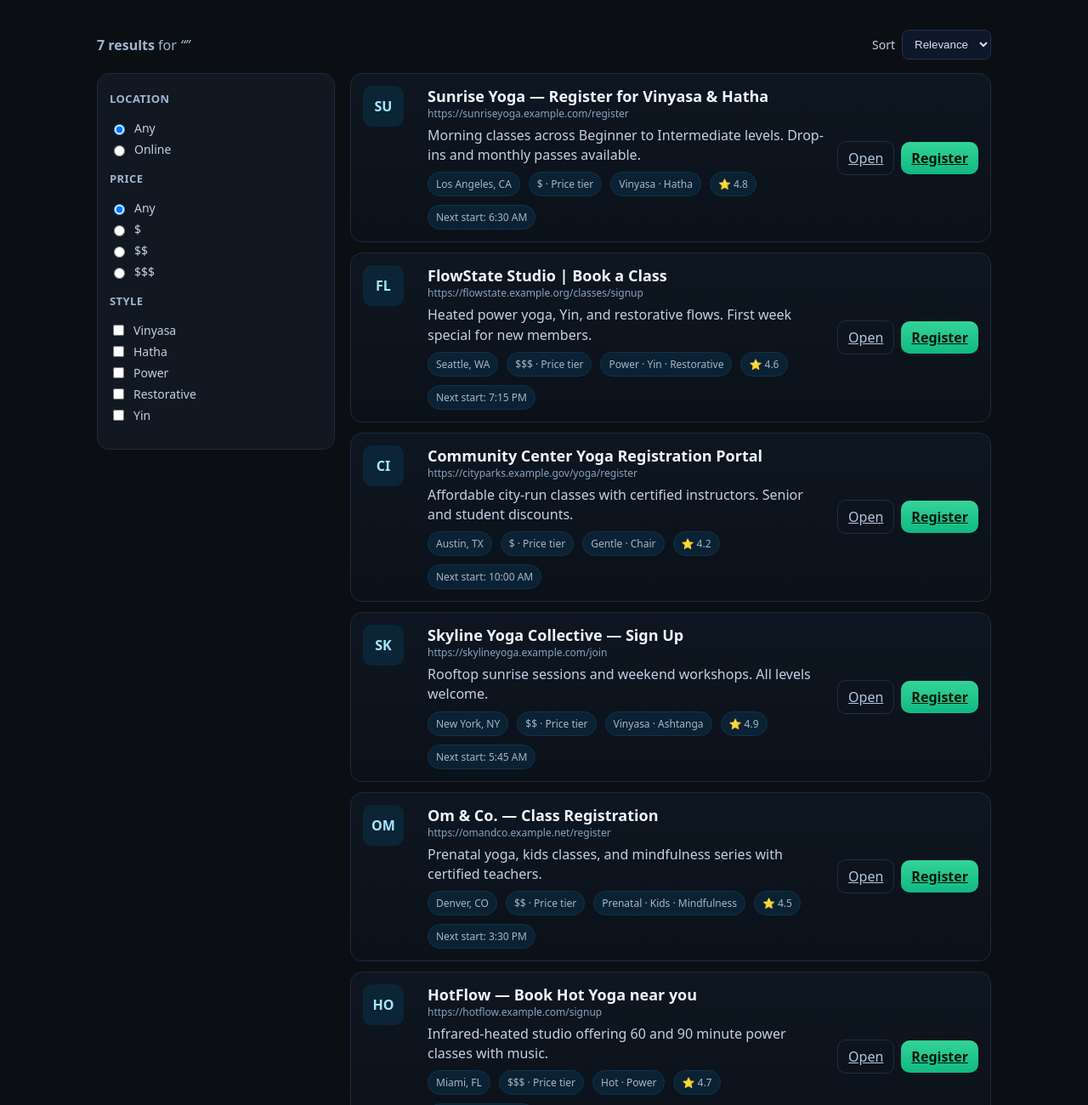
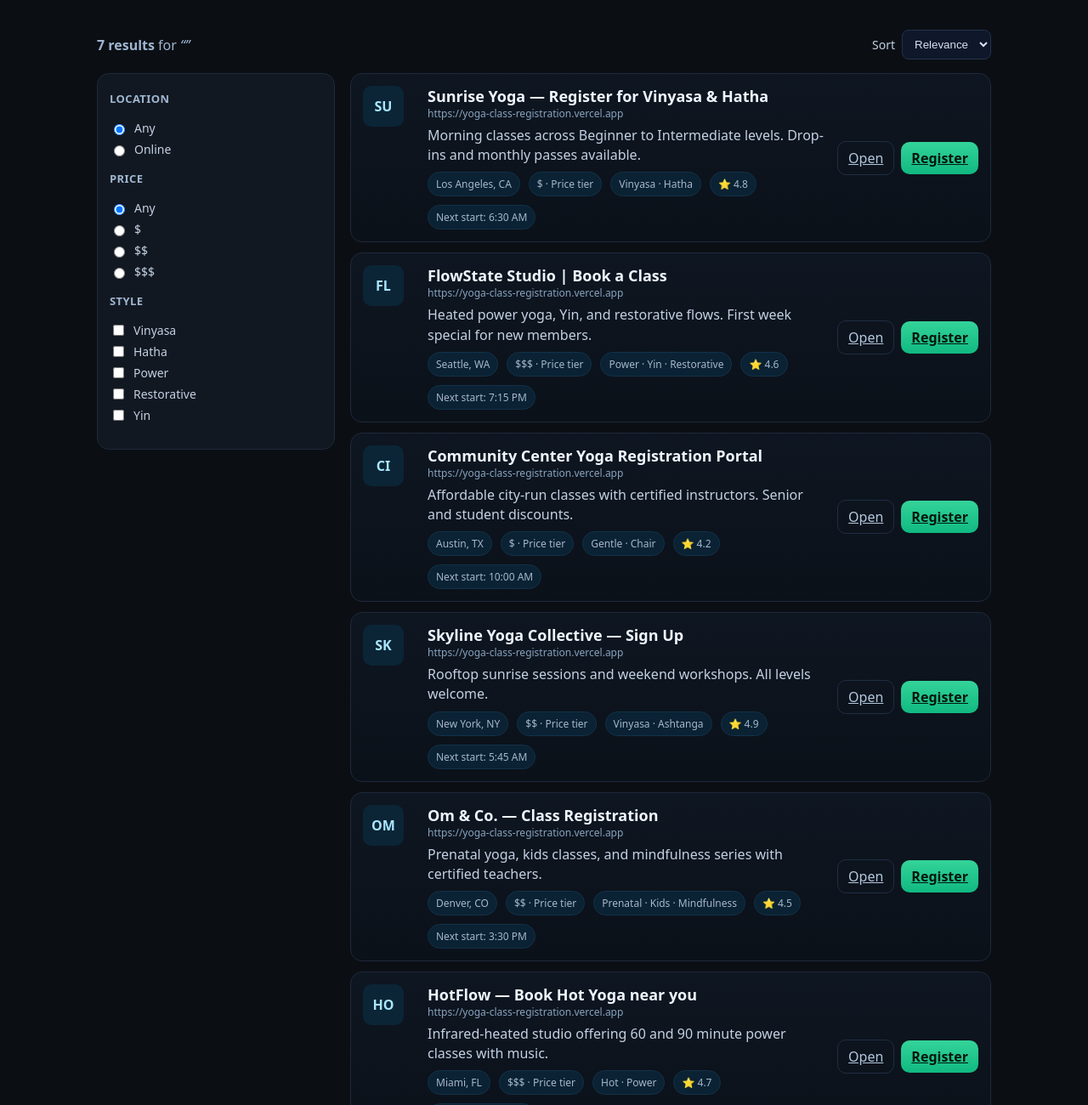
Before and after one commit to dopplertgy-cmd/search-results, a plain HTML site: page index.html in a window 1280 px wide. Shown: the part 120-1420 px from the top of the page at 85% size. Drawn offline with Linux system fonts and the light colour scheme.

Commit message:
Update index.html

```diff
--- a/index.html
+++ b/index.html
@@ -93,13 +93,13 @@
 
 <script>
   const RESULTS = [
-    { title:'Sunrise Yoga — Register for Vinyasa & Hatha', url:'https://sunriseyoga.example.com/register', desc:'Morning classes across Beginner to Intermediate levels. Drop-ins and monthly passes available.', site:'sunriseyoga.example', location:'Los Angeles, CA', price:'$', style:['Vinyasa','Hatha'], rating:4.8, start:'6:30 AM' },
-    { title:'FlowState Studio | Book a Class', url:'https://flowstate.example.org/classes/signup', desc:'Heated power yoga, Yin, and restorative flows. First week special for new members.', site:'flowstate.example', location:'Seattle, WA', price:'$$$', style:['Power','Yin','Restorative'], rating:4.6, start:'7:15 PM' },
-    { title:'Community Center Yoga Registration Portal', url:'https://cityparks.example.gov/yoga/register', desc:'Affordable city-run classes with certified instructors. Senior and student discounts.', site:'cityparks.example', location:'Austin, TX', price:'$', style:['Gentle','Chair'], rating:4.2, start:'10:00 AM' },
-    { title:'Skyline Yoga Collective — Sign Up', url:'https://skylineyoga.example.com/join', desc:'Rooftop sunrise sessions and weekend workshops. All levels welcome.', site:'skylineyoga.example', location:'New York, NY', price:'$$', style:['Vinyasa','Ashtanga'], rating:4.9, start:'5:45 AM' },
-    { title:'Om & Co. — Class Registration', url:'https://omandco.example.net/register', desc:'Prenatal yoga, kids classes, and mindfulness series with certified teachers.', site:'omandco.example', location:'Denver, CO', price:'$$', style:['Prenatal','Kids','Mindfulness'], rating:4.5, start:'3:30 PM' },
-    { title:'HotFlow — Book Hot Yoga near you', url:'https://hotflow.example.com/signup', desc:'Infrared-heated studio offering 60 and 90 minute power classes with music.', site:'hotflow.example', location:'Miami, FL', price:'$$$', style:['Hot','Power'], rating:4.7, start:'6:00 PM' },
-    { title:'Zenstream — Live Online Yoga Registration', url:'https://zenstream.example.app/register', desc:'Zoom-based live flows you can join from home. Global instructors, downloadable replays.', site:'zenstream.example', location:'Online', price:'$$', style:['Vinyasa','Yin','Restorative'], rating:4.4, start:'Varies' }
+    { title:'Sunrise Yoga — Register for Vinyasa & Hatha', url:'https://yoga-class-registration.vercel.app', desc:'Morning classes across Beginner to Intermediate levels. Drop-ins and monthly passes available.', site:'sunriseyoga.example', location:'Los Angeles, CA', price:'$', style:['Vinyasa','Hatha'], rating:4.8, start:'6:30 AM' },
+    { title:'FlowState Studio | Book a Class', url:'https://yoga-class-registration.vercel.app', desc:'Heated power yoga, Yin, and restorative flows. First week special for new members.', site:'flowstate.example', location:'Seattle, WA', price:'$$$', style:['Power','Yin','Restorative'], rating:4.6, start:'7:15 PM' },
+    { title:'Community Center Yoga Registration Portal', url:'https://yoga-class-registration.vercel.app', desc:'Affordable city-run classes with certified instructors. Senior and student discounts.', site:'cityparks.example', location:'Austin, TX', price:'$', style:['Gentle','Chair'], rating:4.2, start:'10:00 AM' },
+    { title:'Skyline Yoga Collective — Sign Up', url:'https://yoga-class-registration.vercel.app', desc:'Rooftop sunrise sessions and weekend workshops. All levels welcome.', site:'skylineyoga.example', location:'New York, NY', price:'$$', style:['Vinyasa','Ashtanga'], rating:4.9, start:'5:45 AM' },
+    { title:'Om & Co. — Class Registration', url:'https://yoga-class-registration.vercel.app', desc:'Prenatal yoga, kids classes, and mindfulness series with certified teachers.', site:'omandco.example', location:'Denver, CO', price:'$$', style:['Prenatal','Kids','Mindfulness'], rating:4.5, start:'3:30 PM' },
+    { title:'HotFlow — Book Hot Yoga near you', url:'https://yoga-class-registration.vercel.app', desc:'Infrared-heated studio offering 60 and 90 minute power classes with music.', site:'hotflow.example', location:'Miami, FL', price:'$$$', style:['Hot','Power'], rating:4.7, start:'6:00 PM' },
+    { title:'Zenstream — Live Online Yoga Registration', url:'https://yoga-class-registration.vercel.app', desc:'Zoom-based live flows you can join from home. Global instructors, downloadable replays.', site:'zenstream.example', location:'Online', price:'$$', style:['Vinyasa','Yin','Restorative'], rating:4.4, start:'Varies' }
   ];
 
   const q = document.getElementById('q');
```
